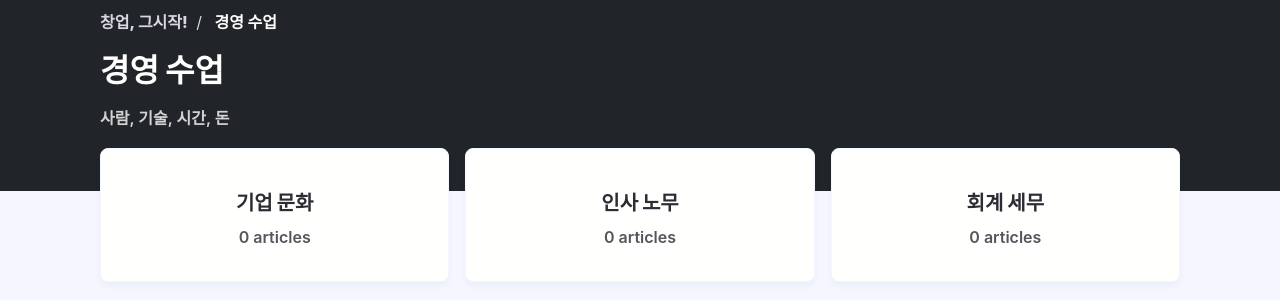
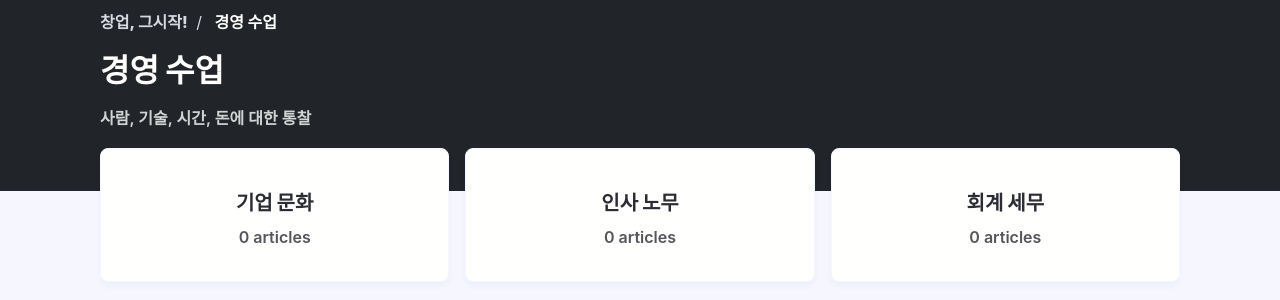
Before and after one commit to ontime-git/ontime-git.github.io, a Jekyll site: the page built from management.html, in a window 1280 px wide. Shown: the part 135-435 px from the top of the page. Built offline with Jekyll 4.4.1, drawn with Linux system fonts in a browser that asks for light colours; nearby versions of some CDN libraries; some web fonts are replaced; comment, search, counter and statistics services are not loaded.

Commit message:
Update category_list.yml

```diff
--- a/_data/category_list.yml
+++ b/_data/category_list.yml
@@ -5,7 +5,7 @@ setup:
   description: 나의 10년 후를 위한 여정
 management:
   name: 경영 수업
-  description: 사람, 기술, 시간, 돈
+  description: 사람, 기술, 시간, 돈에 대한 통찰
 trace:
   name: 사내 서고
   description: 글로 시작한 창업과 그 기록
```
